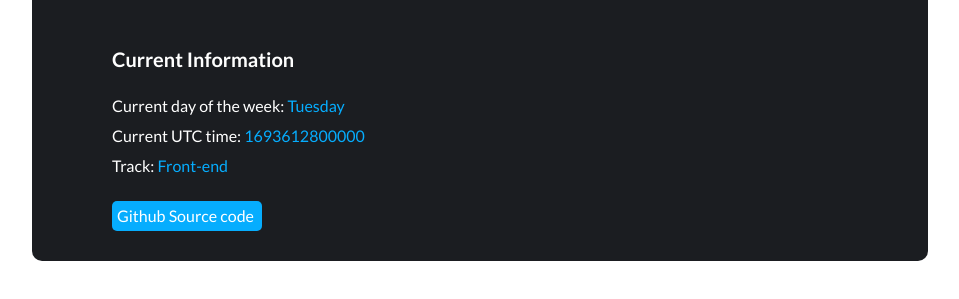
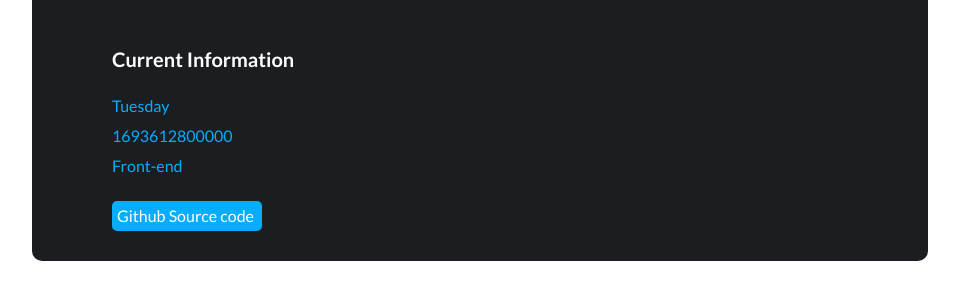
Before and after one commit to sheezylion/gitstarter, a plain HTML site: page index.html in a window 1280 px wide. Shown: the part 367-666 px from the top of the page, without its empty margins (160-1119 px from the left). Drawn offline with Linux system fonts and the light colour scheme.

Commit message:
re-edited

```diff
--- a/index.html
+++ b/index.html
@@ -19,9 +19,9 @@
 
  <div class="info-container">
   <h2>Current Information</h2>
-  <p>Current day of the week: <span data-testid="currentDayOfTheWeek"></span></p>
-  <p>Current UTC time: <span data-testid="currentUTCTime">13:46</span></p>
-  <p>Track: <span data-testid="myTrack"> Front-end </span></p> </div>
+  <p> <span data-testid="currentDayOfTheWeek"></span></p>
+  <p> <span data-testid="currentUTCTime">13:46</span></p>
+  <p><span data-testid="myTrack"> Front-end </span></p> </div>
   <div class="gh-source">
   <p><a id="githubURL" data-testid="githubURL" href="https://github.com/sheezylion/slack-assignment" target="_blank">Github Source code</a></p></div>
  </div>
```
